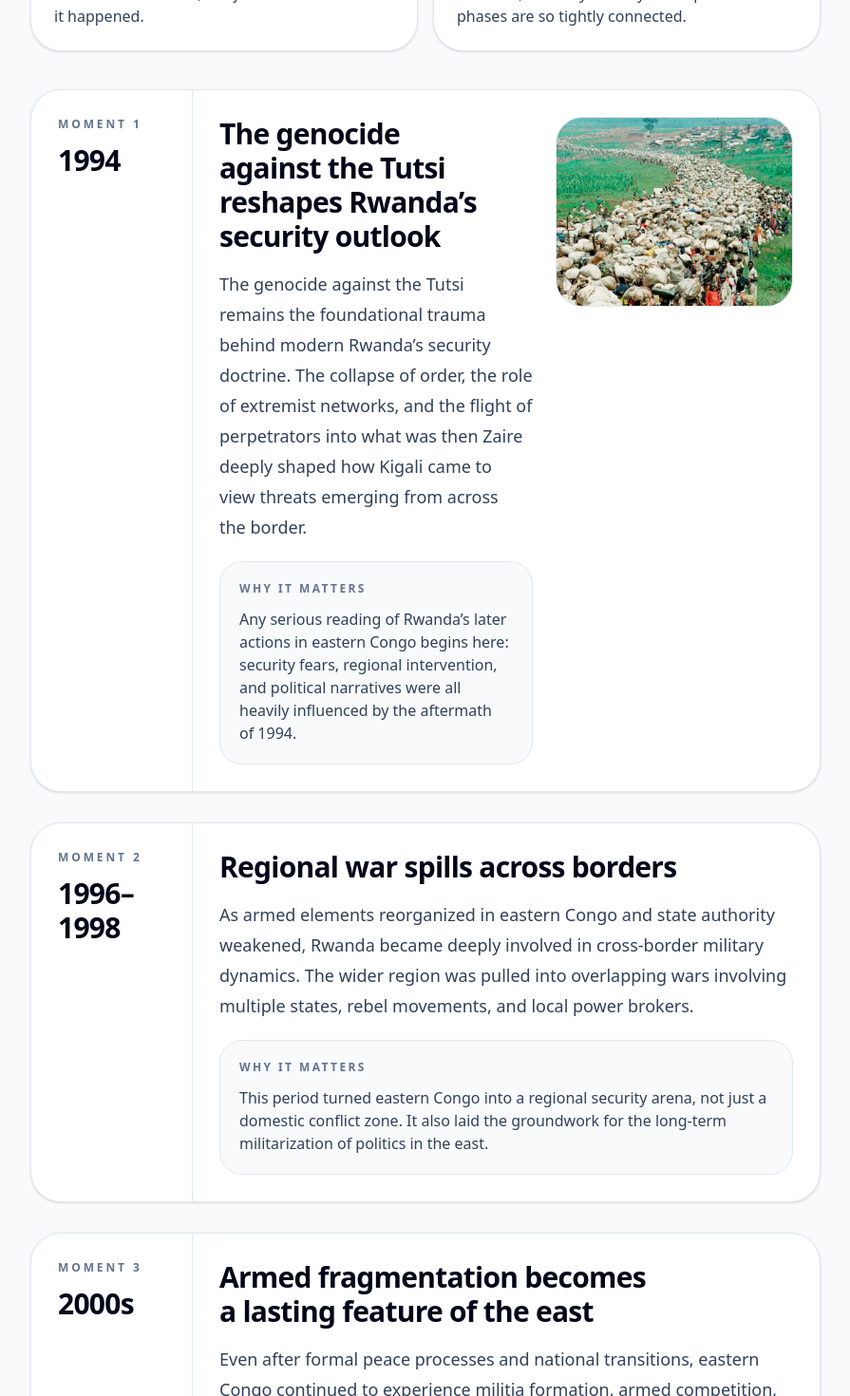
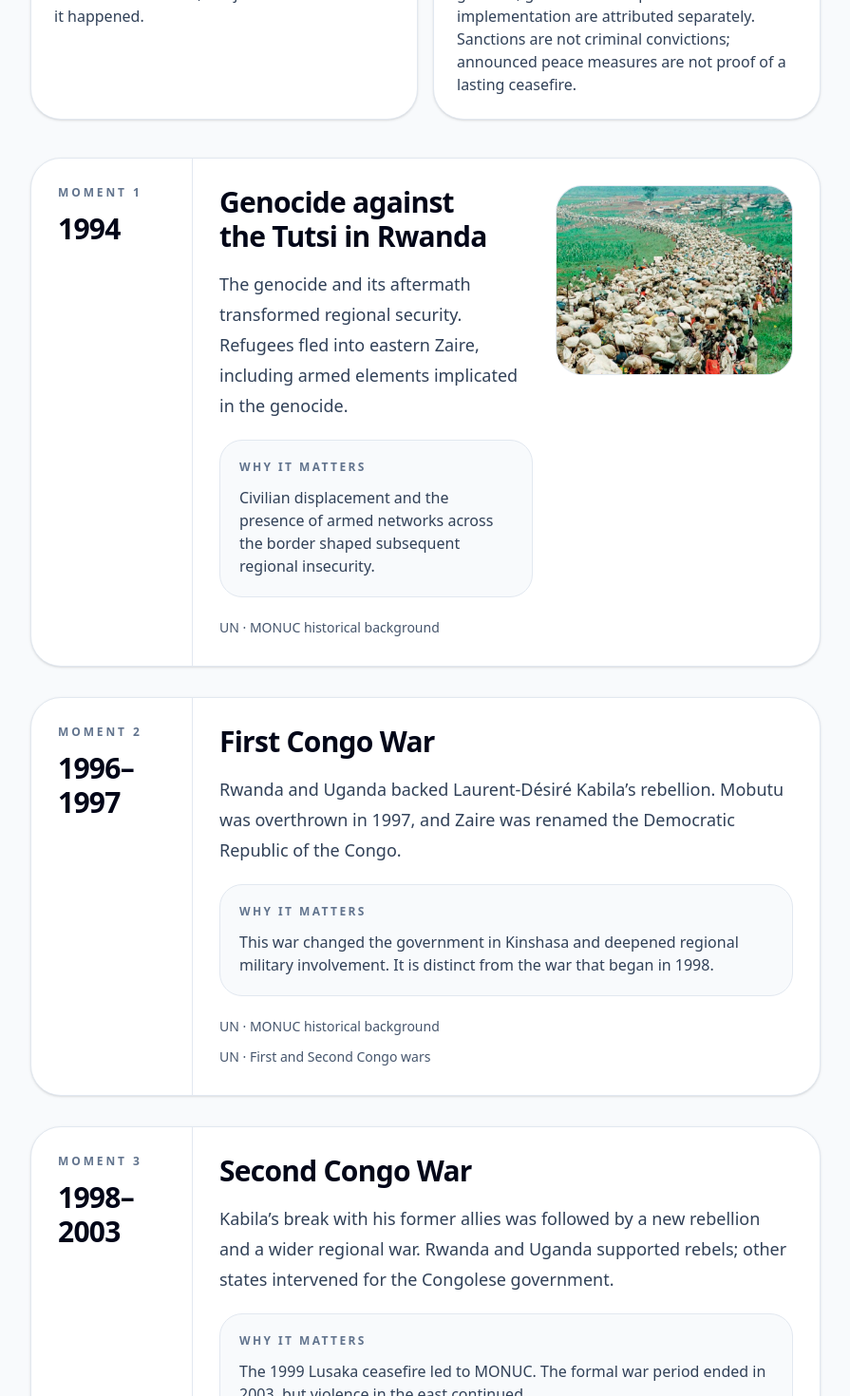
Before and after one commit to kalex01/rwanda-drc-site, a Next.js app: page /appendix/timeline in a window 1280 px wide. Shown: the part 880-2350 px from the top of the page at 95% size, without its empty margins (192-1087 px from the left). Built offline with nearby package versions, Linux system fonts and the light colour scheme.

Commit message:
Reconcile appendix timeline with shared historical coverage

```diff
--- a/app/appendix/timeline/page.tsx
+++ b/app/appendix/timeline/page.tsx
@@ -1,71 +1,7 @@
 import Image from "next/image"
 import Link from "next/link"
-
-type TimelineEvent = {
-  year: string
-  title: string
-  summary: string
-  significance: string
-  image?: string
-  alt?: string
-}
-
-const timelineEvents: TimelineEvent[] = [
-  {
-    year: "1994",
-    title: "The genocide against the Tutsi reshapes Rwanda’s security outlook",
-    summary:
-      "The genocide against the Tutsi remains the foundational trauma behind modern Rwanda’s security doctrine. The collapse of order, the role of extremist networks, and the flight of perpetrators into what was then Zaire deeply shaped how Kigali came to view threats emerging from across the border.",
-    significance:
-      "Any serious reading of Rwanda’s later actions in eastern Congo begins here: security fears, regional intervention, and political narratives were all heavily influenced by the aftermath of 1994.",
-    image: "/images/timeline-1994.jpg",
-    alt: "Memorial-related image representing the 1994 genocide against the Tutsi in Rwanda",
-  },
-  {
-    year: "1996–1998",
-    title: "Regional war spills across borders",
-    summary:
-      "As armed elements reorganized in eastern Congo and state authority weakened, Rwanda became deeply involved in cross-border military dynamics. The wider region was pulled into overlapping wars involving multiple states, rebel movements, and local power brokers.",
-    significance:
-      "This period turned eastern Congo into a regional security arena, not just a domestic conflict zone. It also laid the groundwork for the long-term militarization of politics in the east.",
-  },
-  {
-    year: "2000s",
-    title: "Armed fragmentation becomes a lasting feature of the east",
-    summary:
-      "Even after formal peace processes and national transitions, eastern Congo continued to experience militia formation, armed competition, local grievances, and weak state control. Security did not stabilize evenly across the region.",
-    significance:
-      "The conflict became harder to explain through a single storyline. Local disputes, regional interests, mineral routes, state weakness, and civilian insecurity became tightly intertwined.",
-  },
-  {
-    year: "2012–2013",
-    title: "M23 emerges, then is pushed back",
-    summary:
-      "The M23 rebellion drew major regional and international attention. Its rise highlighted the fragility of state control in eastern Congo, while its later military setback did not eliminate the deeper conditions that had enabled its emergence.",
-    significance:
-      "This moment made clear that military reversals alone were not enough to produce durable stability. The political and regional dimensions remained unresolved.",
-  },
-  {
-    year: "2022–2024",
-    title: "M23 returns and the crisis intensifies around North Kivu",
-    summary:
-      "M23 re-emerged as a central force in the conflict, capturing territory and sharply raising regional tensions. Civilians again faced displacement, insecurity, and an atmosphere of escalating confrontation as diplomatic efforts struggled to keep pace.",
-    significance:
-      "The renewed M23 advance forced the region back into a high-stakes phase, making the Rwanda–DRC relationship a central part of the crisis once again.",
-    image: "/images/timeline-m23-goma.jpg",
-    alt: "Conflict-related image associated with the M23 crisis near Goma",
-  },
-  {
-    year: "2025",
-    title: "Diplomatic pressure grows as external mediation intensifies",
-    summary:
-      "As the security situation remained serious, diplomatic engagement increased. Regional actors, international partners, and external mediators sought pathways to reduce escalation and revive negotiation channels.",
-    significance:
-      "This phase underscored a recurring lesson of the conflict: armed developments and political settlements move together, and diplomacy remains essential even when trust is low.",
-    image: "/images/timeline-washington-2025.jpg",
-    alt: "Diplomatic meeting image linked to 2025 mediation efforts",
-  },
-]
+import ChronologySources from "@/app/components/ChronologySources"
+import { chronologyEvents, chronologyScope, chronologyEditorialNote } from "@/app/data/chronology"
 
 export default function TimelinePage() {
   return (
@@ -88,6 +24,8 @@ export default function TimelinePage() {
               insecurity in eastern Congo.
             </p>
 
+            <p className="mt-4 text-sm leading-6 text-slate-500">{chronologyScope}</p>
+
             <div className="mt-8 flex flex-wrap gap-3">
               <Link
                 href="/appendix"
@@ -108,7 +46,7 @@ export default function TimelinePage() {
             <div className="relative aspect-[4/3] w-full">
               <Image
                 src="/images/timeline-washington-2025.jpg"
-                alt="Diplomatic meeting illustrating the most recent phase of mediation and regional diplomacy"
+                alt="Diplomatic meeting associated with the 2025 Washington diplomatic process"
                 fill
                 className="object-cover"
                 priority
@@ -147,9 +85,7 @@ export default function TimelinePage() {
               Editorial focus
             </p>
             <p className="mt-3 text-sm leading-6 text-slate-700 sm:text-base">
-              The emphasis here is explanatory: why the conflict keeps
-              returning, why the east remains unstable, and why military and
-              diplomatic phases are so tightly connected.
+              {chronologyEditorialNote}
             </p>
           </div>
         </div>
@@ -157,12 +93,13 @@ export default function TimelinePage() {
 
       <section className="mx-auto max-w-4xl px-4 pb-12 sm:px-6 lg:px-8 md:pb-16">
         <div className="space-y-6 md:space-y-8">
-          {timelineEvents.map((event, index) => {
+          {chronologyEvents.map((event, index) => {
             const hasImage = Boolean(event.image)
 
             return (
               <article
-                key={`${event.year}-${event.title}`}
+                key={event.id}
+                id={event.id}
                 className="rounded-[2rem] border border-slate-200 bg-white shadow-sm"
               >
                 <div className="grid gap-0 lg:grid-cols-[170px_minmax(0,1fr)]">
@@ -200,6 +137,7 @@ export default function TimelinePage() {
                             {event.significance}
                           </p>
                         </div>
+                        <ChronologySources sources={event.sources} />
                       </div>
 
                       {hasImage ? (
```
